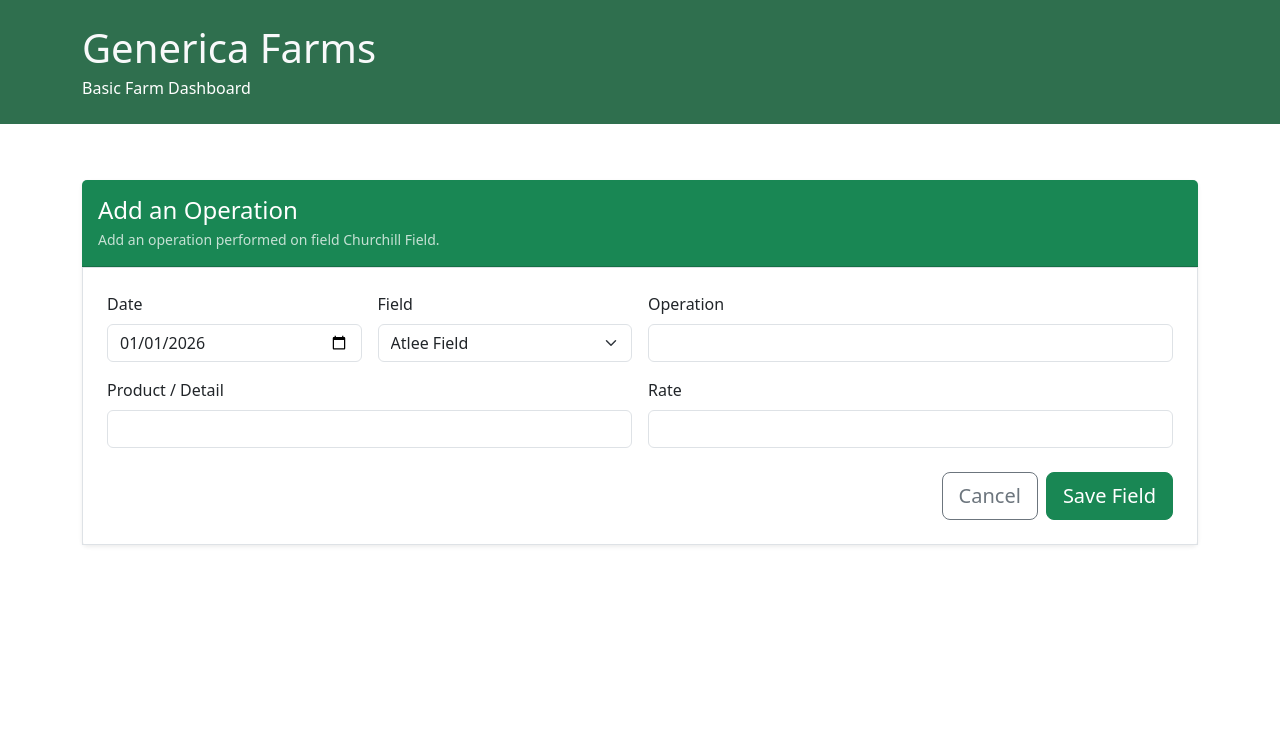
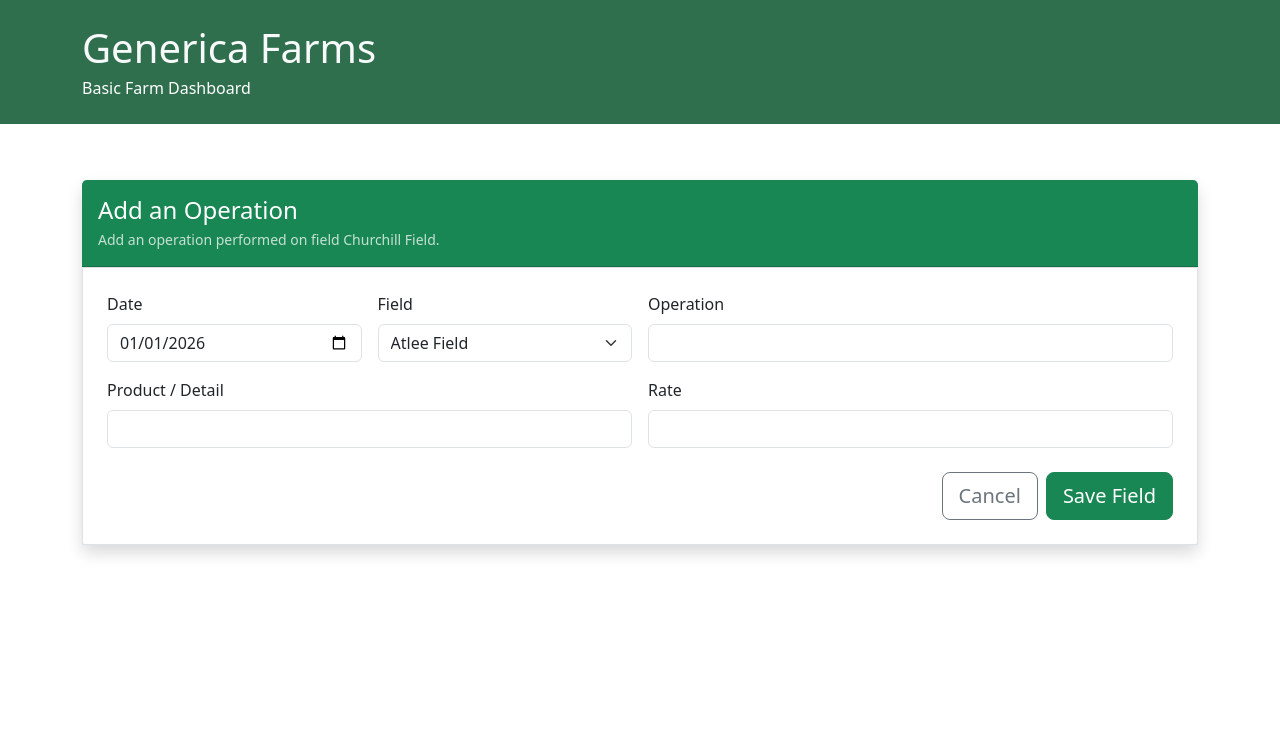
Before and after one commit to DominicThorpe/Web-Tutorial, a Flask app: a page that uses Completed/templates/new_operation.html in a window 1280 px wide. Shown: the top 745 px of the page. Run offline with Flask 3, Linux system fonts and the light colour scheme; some libraries are stand-ins or nearby versions.

Commit message:
Added project Readme and a few touch-ups

```diff
--- a/Completed/templates/new_operation.html
+++ b/Completed/templates/new_operation.html
@@ -2,7 +2,7 @@
 
 {% block content %}
 <div class="container py-4">
-  <div class="card border-0 shadow-sm">
+  <div class="card border-0 shadow">
     <div class="card-header bg-success text-white py-3">
       <div class="d-flex align-items-center justify-content-between flex-wrap gap-2">
         <div>
```
Also changed, not shown: Completed/database.db, Readme.md (added), 3 other files.
